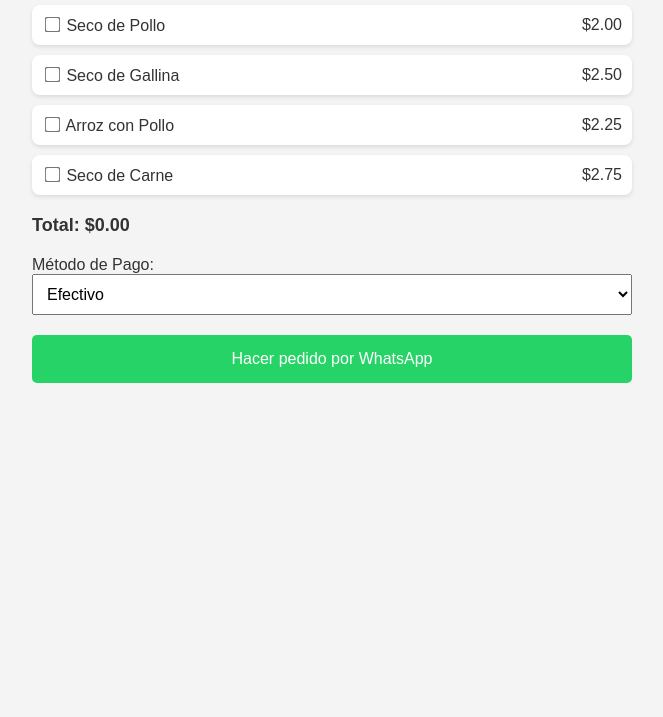
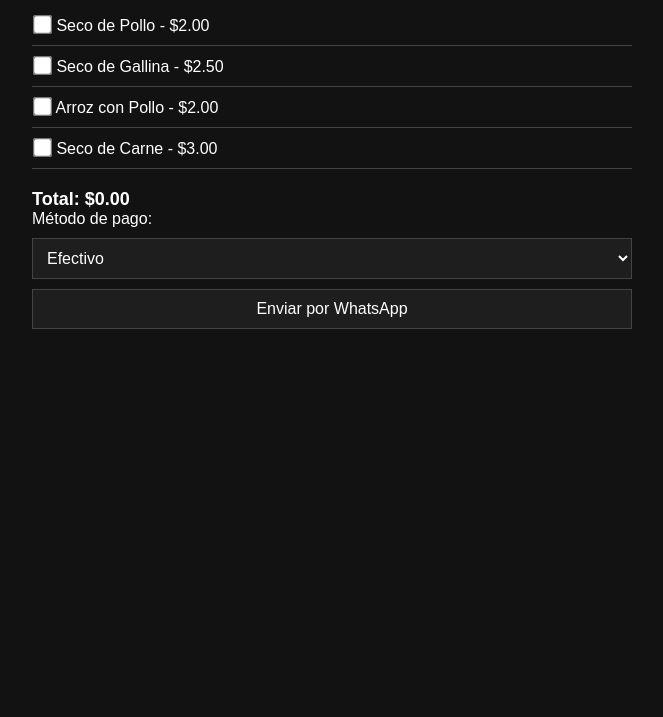
Before and after one commit to Car96loc/menu-local, a plain HTML site: page index.html in a window 1280 px wide. Shown: the part 83-800 px from the top of the page, without its empty margins (308-971 px from the left). Drawn offline with Linux system fonts and the light colour scheme.

Commit message:
Add files via upload

```diff
--- a/index.html
+++ b/index.html
@@ -1,15 +1,16 @@
+
 <!DOCTYPE html>
 <html lang="es">
 <head>
   <meta charset="UTF-8" />
   <meta name="viewport" content="width=device-width, initial-scale=1.0"/>
-  <title>Menú de Productos</title>
+  <title>Menú del Local</title>
   <style>
     body {
       font-family: sans-serif;
-      background-color: #f4f4f4;
-      color: #333;
       padding: 20px;
+      background-color: #121212;
+      color: #ffffff;
       max-width: 600px;
       margin: auto;
     }
@@ -17,162 +18,127 @@
       display: flex;
       justify-content: space-between;
       align-items: center;
-      background-color: #fff;
-      padding: 10px;
-      margin-bottom: 10px;
-      border-radius: 8px;
-      box-shadow: 0 2px 4px rgba(0,0,0,0.1);
+      border-bottom: 1px solid #444;
+      padding: 10px 0;
     }
     .producto input[type="checkbox"] {
-      transform: scale(1.2);
-    }
-    .producto-nombre {
-      flex: 1;
+      transform: scale(1.5);
     }
     .total {
+      font-size: 18px;
+      margin-top: 20px;
       font-weight: bold;
-      margin-top: 20px;
-      font-size: 18px;
     }
-    .whatsapp-btn {
-      margin-top: 20px;
-      background-color: #25D366;
-      color: white;
-      padding: 15px;
-      width: 100%;
-      text-align: center;
-      font-size: 16px;
-      border: none;
-      border-radius: 5px;
-      cursor: pointer;
-    }
-    .metodo-pago {
-      margin-top: 20px;
-    }
-    .metodo-pago select {
-      width: 100%;
+    select, button {
       padding: 10px;
       font-size: 16px;
+      width: 100%;
+      margin-top: 10px;
+      background-color: #1e1e1e;
+      color: #fff;
+      border: 1px solid #444;
     }
     .banco-info {
+      margin-top: 10px;
+      background-color: #1e1e1e;
+      padding: 10px;
+      border-radius: 8px;
       display: none;
-      background-color: #e0e0e0;
-      padding: 10px;
-      margin-top: 10px;
-      border-radius: 5px;
     }
   </style>
 </head>
 <body>
-
-  <h2>Menú</h2>
-
-  <div class="producto">
-    <label class="producto-nombre">
-      <input type="checkbox" value="2" onchange="actualizarTotal()"> Seco de Pollo
-    </label>
-    <span>$2.00</span>
-  </div>
-
-  <div class="producto">
-    <label class="producto-nombre">
-      <input type="checkbox" value="2.5" onchange="actualizarTotal()"> Seco de Gallina
-    </label>
-    <span>$2.50</span>
-  </div>
-
-  <div class="producto">
-    <label class="producto-nombre">
-      <input type="checkbox" value="2.25" onchange="actualizarTotal()"> Arroz con Pollo
-    </label>
-    <span>$2.25</span>
-  </div>
-
-  <div class="producto">
-    <label class="producto-nombre">
-      <input type="checkbox" value="2.75" onchange="actualizarTotal()"> Seco de Carne
-    </label>
-    <span>$2.75</span>
-  </div>
+  <h2>Menú del Local</h2>
+  <div id="menu"></div>
 
   <div class="total" id="total">Total: $0.00</div>
 
-  <div class="metodo-pago">
-    <label for="metodo-pago">Método de Pago:</label>
-    <select id="metodo-pago" onchange="mostrarInfoBanco()">
-      <option value="efectivo">Efectivo</option>
-      <option value="banco-pichincha">Banco Pichincha</option>
-      <option value="banco-guayaquil">Banco Guayaquil</option>
-    </select>
+  <label for="pago">Método de pago:</label>
+  <select id="pago" onchange="mostrarBanco()">
+    <option value="Efectivo">Efectivo</option>
+    <option value="Pichincha">Transferencia - Banco Pichincha</option>
+    <option value="Guayaquil">Transferencia - Banco Guayaquil</option>
+  </select>
+
+  <div class="banco-info" id="infoPichincha">
+    <strong>Banco Pichincha</strong><br/>
+    Nombre: Pedro Pérez<br/>
+    Cuenta: 1234567890<br/>
+    Tipo: Ahorros
   </div>
 
-  <div id="info-pichincha" class="banco-info">
-    <strong>Banco Pichincha:</strong><br>
-    Nombre: [Tu Nombre]<br>
-    Cuenta: [Número de Cuenta]<br>
-    Tipo de Cuenta: Ahorros
+  <div class="banco-info" id="infoGuayaquil">
+    <strong>Banco Guayaquil</strong><br/>
+    Nombre: Pedro Pérez<br/>
+    Cuenta: 0987654321<br/>
+    Tipo: Ahorros
   </div>
 
-  <div id="info-guayaquil" class="banco-info">
-    <strong>Banco Guayaquil:</strong><br>
-    Nombre: [Tu Nombre]<br>
-    Cuenta: [Número de Cuenta]<br>
-    Tipo de Cuenta: Ahorros
-  </div>
-
-  <button class="whatsapp-btn" onclick="enviarWhatsApp()">Hacer pedido por WhatsApp</button>
+  <button onclick="enviarPedido()">Enviar por WhatsApp</button>
 
   <script>
-    function actualizarTotal() {
-      let checkboxes = document.querySelectorAll('input[type="checkbox"]');
-      let total = 0;
-      checkboxes.forEach(c => {
-        if (c.checked) total += parseFloat(c.value);
+    const productos = [
+      { nombre: "Seco de Pollo", precio: 2.00 },
+      { nombre: "Seco de Gallina", precio: 2.50 },
+      { nombre: "Arroz con Pollo", precio: 2.00 },
+      { nombre: "Seco de Carne", precio: 3.00 }
+    ];
+
+    const menuDiv = document.getElementById("menu");
+    const totalSpan = document.getElementById("total");
+
+    function cargarMenu() {
+      productos.forEach((producto, i) => {
+        const div = document.createElement("div");
+        div.className = "producto";
+        div.innerHTML = `
+          <label>
+            <input type="checkbox" data-precio="${producto.precio}" onchange="calcularTotal()" />
+            ${producto.nombre} - $${producto.precio.toFixed(2)}
+          </label>
+        `;
+        menuDiv.appendChild(div);
       });
-      document.getElementById('total').innerText = 'Total: $' + total.toFixed(2);
     }
 
-    function enviarWhatsApp() {
-      let checkboxes = document.querySelectorAll('input[type="checkbox"]');
-      let mensaje = "Hola, quiero hacer el siguiente pedido:\n";
+    function calcularTotal() {
       let total = 0;
+      document.querySelectorAll('input[type="checkbox"]').forEach(cb => {
+        if (cb.checked) {
+          total += parseFloat(cb.getAttribute("data-precio"));
+        }
+      });
+      totalSpan.innerText = "Total: $" + total.toFixed(2);
+    }
 
-      checkboxes.forEach((c) => {
-        if (c.checked) {
-          let nombre = c.parentElement.textContent.trim();
-          let precio = parseFloat(c.value);
-          mensaje += `- ${nombre} ($${precio.toFixed(2)})\n`;
-          total += precio;
+    function mostrarBanco() {
+      const pago = document.getElementById("pago").value;
+      document.getElementById("infoPichincha").style.display = pago === "Pichincha" ? "block" : "none";
+      document.getElementById("infoGuayaquil").style.display = pago === "Guayaquil" ? "block" : "none";
+    }
+
+    function enviarPedido() {
+      let pedido = "Pedido:%0A";
+      let total = 0;
+      document.querySelectorAll('input[type="checkbox"]').forEach(cb => {
+        if (cb.checked) {
+          const texto = cb.parentElement.textContent.trim();
+          pedido += "- " + texto + "%0A";
+          total += parseFloat(cb.getAttribute("data-precio"));
         }
       });
 
-      mensaje += `Total: $${total.toFixed(2)}\n`;
-      let metodoPago = document.getElementById('metodo-pago').value;
-      mensaje += `Método de Pago: ${metodoPago}\n`;
+      const metodo = document.getElementById("pago").value;
+      pedido += "Método de pago: " + metodo + "%0A";
+      pedido += "Total: $" + total.toFixed(2);
 
-      // Agrega la información de la cuenta bancaria al mensaje
-      if (metodoPago === 'banco-pichincha') {
-        mensaje += "Banco Pichincha:\n";
-        mensaje += "Nombre: [Tu Nombre]\n";
-        mensaje += "Cuenta: [Número de Cuenta]\n";
-        mensaje += "Tipo de Cuenta: Ahorros\n";
-      } else if (metodoPago === 'banco-guayaquil') {
-        mensaje += "Banco Guayaquil:\n";
-        mensaje += "Nombre: [Tu Nombre]\n";
-        mensaje += "Cuenta: [Número de Cuenta]\n";
-        mensaje += "Tipo de Cuenta: Ahorros\n";
-      }
+      const mesa = new URLSearchParams(window.location.search).get("mesa") || "desconocida";
+      pedido += "%0AMesa: " + mesa;
 
-      let numero = "593962210284";
-      let url = "https://wa.me/" + numero + "?text=" + encodeURIComponent(mensaje);
-      window.open(url, "_blank");
+      window.open("https://wa.me/593962210284?text=" + pedido, "_blank");
     }
 
-    function mostrarInfoBanco() {
-      let metodoPago = document.getElementById('metodo-pago').value;
-      document.getElementById('info-pichincha').style.display = metodoPago === 'banco-pichincha' ? 'block' : 'none';
-      document.getElementById('info-guayaquil').style.display = metodoPago === 'banco-guayaquil' ? 'block' : 'none';
-    }
+    cargarMenu();
   </script>
 </body>
 </html>
```
